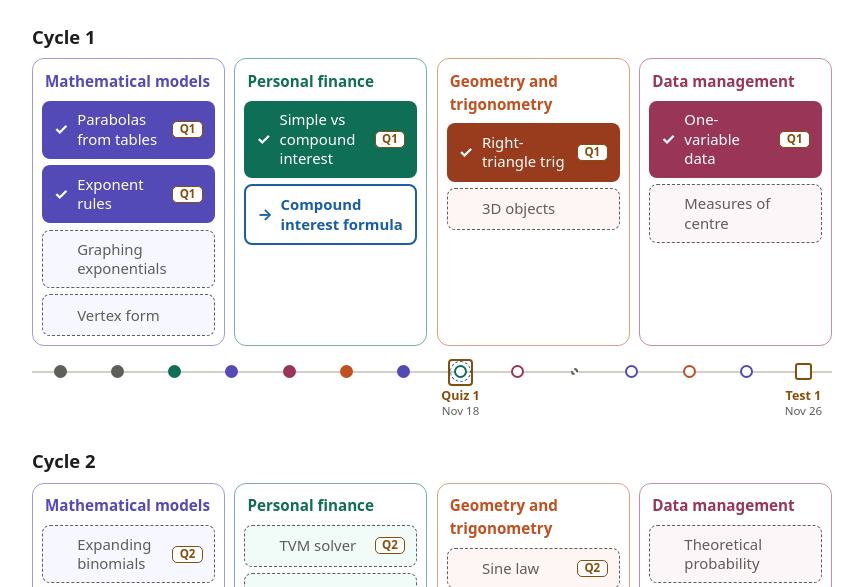
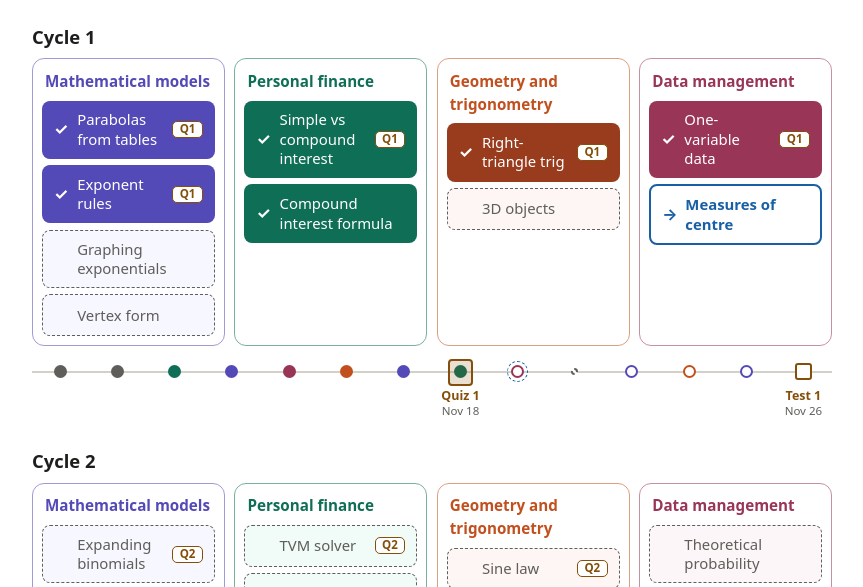
Before and after one commit to Fisher888/fisher888.github.io, a plain HTML site: page mbf3c/index.html in a window 1280 px wide. Shown: the part 167-754 px from the top of the page, without its empty margins (208-1071 px from the left). Drawn offline with Linux system fonts and the light colour scheme.

Commit message:
Update site

```diff
--- a/mbf3c/index.html
+++ b/mbf3c/index.html
@@ -62,9 +62,9 @@
   <span class="mark" aria-hidden="true">&#10003;</span>
   <span class="tt">Simple vs compound interest<span class="sr"> (taught, on Q1)</span></span><span class="bd" aria-hidden="true">Q1</span>
 </a>
-<a class="tile c-teal next" href="/pdf/mbf3c/unit-1-pass-1-meet-it/lesson-8-compound-interest-formula/mbf3c-u1-l8-lesson.pdf?v=830c0496">
-  <span class="mark" aria-hidden="true">&rarr;</span>
-  <span class="tt">Compound interest formula<span class="sr"> (next class)</span></span>
+<a class="tile c-teal done" href="/pdf/mbf3c/unit-1-pass-1-meet-it/lesson-8-compound-interest-formula/mbf3c-u1-l8-lesson.pdf?v=830c0496">
+  <span class="mark" aria-hidden="true">&#10003;</span>
+  <span class="tt">Compound interest formula<span class="sr"> (taught)</span></span>
 </a>
 
     </div>
@@ -84,9 +84,9 @@
   <span class="mark" aria-hidden="true">&#10003;</span>
   <span class="tt">One-variable data<span class="sr"> (taught, on Q1)</span></span><span class="bd" aria-hidden="true">Q1</span>
 </a>
-<div class="tile c-pink todo">
-  <span class="mark" aria-hidden="true"></span>
-  <span class="tt">Measures of centre<span class="sr"> (coming up)</span></span>
+<div class="tile c-pink next">
+  <span class="mark" aria-hidden="true">&rarr;</span>
+  <span class="tt">Measures of centre<span class="sr"> (next class)</span></span>
 </div>
 
     </div>
@@ -122,12 +122,12 @@
     </div>
   </div>
   <div class="c">
-    <div class="d" role="img" aria-label="Wed Nov 18: Compound interest formula; Quiz 1; Quiz 1 review, next class"><span class="dot dc-teal next"></span><span class="qsq"></span>
+    <div class="d" role="img" aria-label="Wed Nov 18: Compound interest formula; Quiz 1; Quiz 1 review, taught"><span class="dot dc-teal done"></span><span class="qsq fill"></span>
     </div>
     <span class="mlab"><b>Quiz 1</b><span>Nov 18</span></span>
   </div>
   <div class="c">
-    <div class="d" role="img" aria-label="Thu Nov 19: Mean, median, mode and range; shapes of distributions"><span class="dot dc-pink todo"></span>
+    <div class="d" role="img" aria-label="Thu Nov 19: Mean, median, mode and range; shapes of distributions, next class"><span class="dot dc-pink next"></span>
     </div>
   </div>
   <div class="c">
```
Also changed, not shown: index.html (+1 -1 lines), mbf3c/calendar/index.html (+4 -4 lines).
